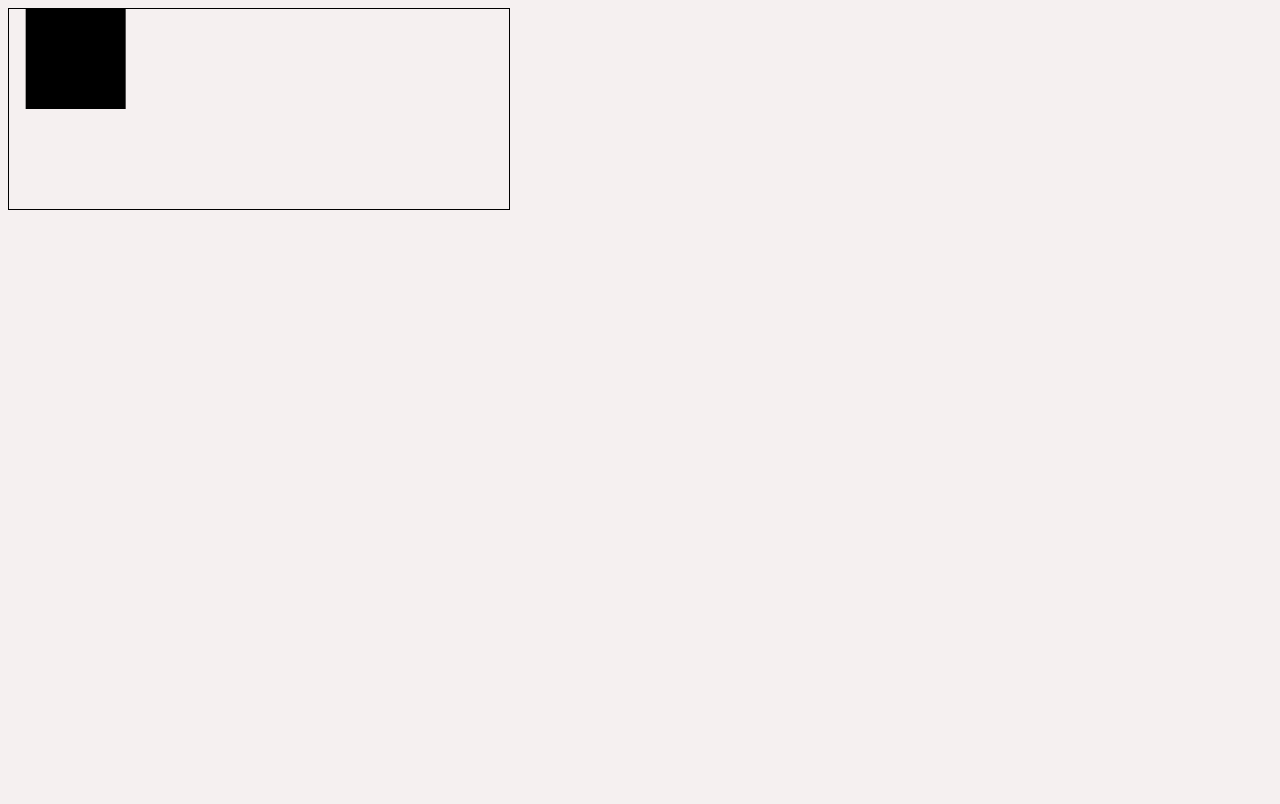
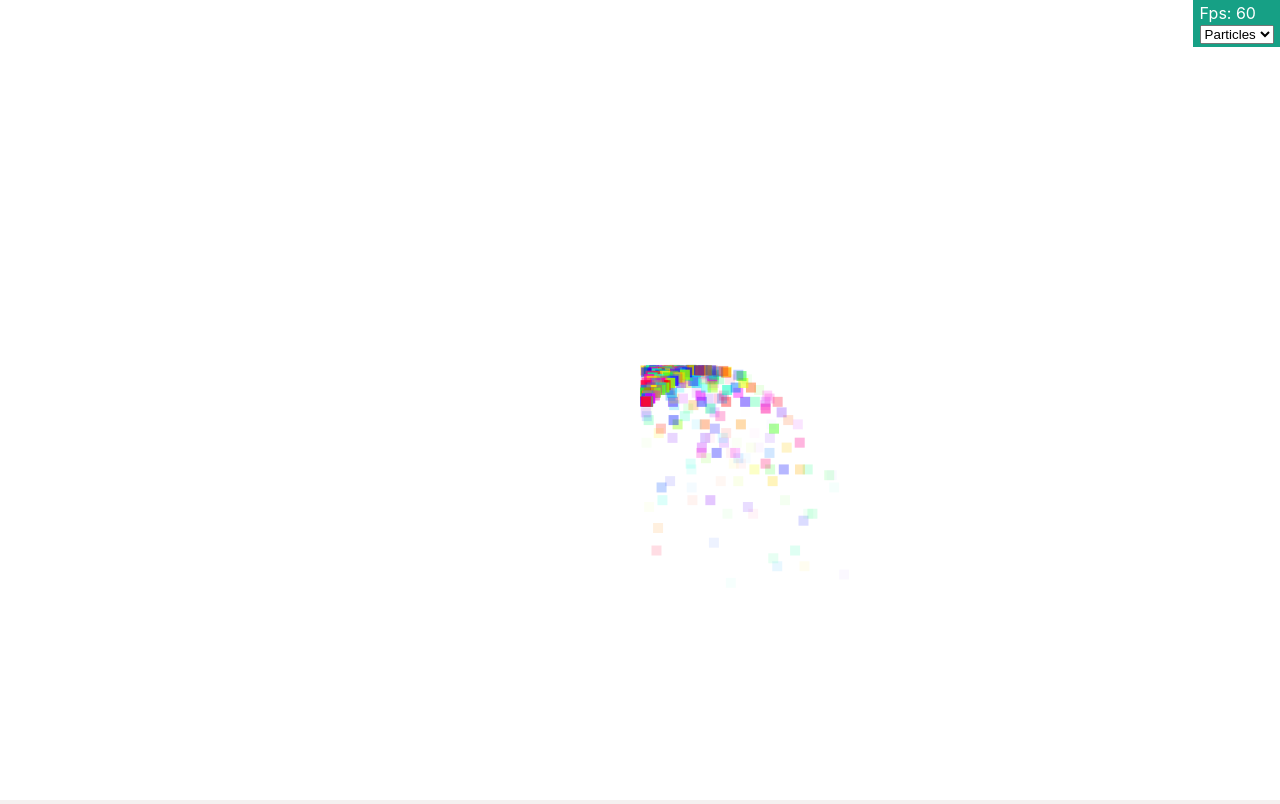
Before and after one commit to Menziess/JS-Super-Simple-Graphics-Boilerplate, a plain HTML site: page index.html in a window 1280 px wide. Drawn offline with Linux system fonts and the light colour scheme.

Commit message:
Added one single event as an example.

```diff
--- a/index.css
+++ b/index.css
@@ -1,8 +1,27 @@
 
 :root {
     --primary: dimgray;
+    --secondary: #16a085;
 }
 
 body {
+    font-family: -apple-system, BlinkMacSystemFont, 'Segoe UI', Roboto, Oxygen, Ubuntu, Cantarell, 'Open Sans', 'Helvetica Neue', sans-serif;
     background-color: rgb(245, 240, 240);
+    overflow: hidden;
+    margin: 0;
 }
+
+canvas {
+    width: 100vw;
+    height: 100vh;
+    background: white;
+}
+
+#menu {
+    position: absolute;
+    right: 0;
+    top: 0;
+    background: var(--secondary);
+    padding: 0.2em 0.4em 0.2em 0.4em;
+    color: white;
+}
--- a/index.html
+++ b/index.html
@@ -10,8 +10,20 @@
 </head>
 
 <body>
-    <canvas id="canvas" width="500" height="200" style="border:1px solid #000000;">
-    </canvas>
+    <div id="root">
+        <div id="menu">
+            <span>Fps:
+                <span id="fpsMeter">0</span>
+            </span>
+            <br>
+            <select id="select">
+
+            </select>
+        </div>
+        <canvas id="canvas"></canvas>
+    </div>
+    <script src="src/effects.js"></script>
+    <script src="src/renderer.js"></script>
     <script src="index.js"></script>
 </body>
 
--- a/index.js
+++ b/index.js
@@ -1,39 +1,30 @@
 
 const canvas = document.getElementById('canvas')
-const context = canvas.getContext('2d')
+const context = this.canvas.getContext('2d')
 
-class Main {
-    constructor(canvas, context) {
-        this.canvas = canvas
-        this.context = context
-        this.context.fillRect(this.x, 0, 100, 100)
-        this.runner = new Runner(canvas, context)
-    }
+// Renderer renders effects.
+renderer = new Renderer(
+    canvas, context,
+    new Particles(canvas, context),
+    0.02
+)
+
+// Effect classes.
+effects = [
+    "Particles",
+    "Test",
+]
+
+// Select for effects.
+select = document.getElementById('select')
+for (const i in effects) {
+    const option = document.createElement("option")
+    option.text = effects[i]
+    option.value = effects[i]
+    select.appendChild(option)
 }
 
-class Runner {
-
-    constructor(canvas, context) {
-        this.canvas = canvas
-        this.context = context
-        this.lastRender = 0
-        this.x = 0
-        this.loop()
-    }
-
-    draw(delta) {
-        this.context.clearRect(0, 0, this.canvas.width, this.canvas.height)
-        this.x += delta / 300
-        this.context.fillRect(this.x, 0, 100, 100)
-    }
-
-    loop() {
-        let now = Date.now(),
-            delta = now - (this.lastRender || now);
-        this.lastRender = now;
-        this.draw(delta)
-        requestAnimationFrame(() => this.loop());
-    }
+// On select, use factory to create effect object.
+select.onchange = () => {
+    renderer.newEffect = new Particles(canvas, context)
 }
-
-new Main(canvas, context)
--- /dev/null
+++ b/src/effects.js
@@ -0,0 +1,58 @@
+
+class Particles {
+    constructor(canvas, context) {
+        this.canvas = canvas
+        this.context = context
+        this.particles = {}
+        this.particleIndex = 0
+    }
+
+    spawn(n) {
+        const x = this.canvas.width / 2
+        const y = this.canvas.height / 2
+        const life = 200
+
+        for (let i = 0; i < n; i++) {
+            new Particle(this.particleIndex++, this.particles, x, y, life)
+        }
+    }
+
+    step(self, delta) {
+
+        self.spawn(10)
+
+        for (const particle in self.particles) {
+            if (self.particles.hasOwnProperty(particle)) {
+                let p = self.particles[particle]
+                p.draw(self.context, delta)
+                if (p.life < 0) delete self.particles[particle]
+            }
+        }
+    }
+}
+
+class Particle {
+    constructor(id, particles, x, y, life) {
+        this.id = id
+        particles[this.id] = this
+        this.x = x
+        this.y = y
+        this.life = Math.random() * 255
+
+        this.vx = Math.random() * 10
+        this.vy = -10
+        this.gravity = 0.5
+    }
+
+    draw(context, delta) {
+        this.x += delta * this.vx
+        this.y += delta * this.vy
+        this.vy += this.gravity
+
+        context.fillStyle =
+            "hsla(" + parseInt(Math.random() * 360, 10) +
+            ",100%, 50%, " + this.life / 255 + ")"
+        context.fillRect(this.x, this.y, 10, 10)
+        this.life -= delta * 10
+    }
+}
--- /dev/null
+++ b/src/renderer.js
@@ -0,0 +1,94 @@
+
+class Renderer {
+    constructor(canvas, context, effect, speed) {
+        this.canvas = canvas
+        this.context = context
+        this.effect = effect
+        this.lastRender = 0
+        this.friction = 1 / speed
+        this.lastFps = 0
+        this.running = true
+        this.frames = 0
+        this.init()
+    }
+
+    set newEffect(effect) {
+        if (effect && effect.step != "undefined")
+            this.effect = effect
+        else
+            console.warn("Something is wrong with the selected effect.")
+        this.clearCanvas()
+    }
+
+    /**
+     * Called each frame, calls the provided effect.
+     * @param {float} delta
+     */
+    draw(delta) {
+        this.context.clearRect(0, 0, this.canvas.width, this.canvas.height)
+        this.effect.step(this.effect, delta / this.friction)
+    }
+
+    /**
+     * Clears canvas.
+     */
+    clearCanvas() {
+        this.context.clearRect(0, 0, this.canvas.width, this.canvas.height)
+    }
+
+    /**
+     * Main loop, manages fps and state.
+     */
+    loop() {
+        if (document.hidden) { this.running = false }
+
+        let now = Date.now(),
+            delta = now - (this.lastRender || now)
+        this.lastRender = now;
+
+        if (this.running) {
+            this.draw(delta)
+            this.frames++
+        }
+
+        requestAnimationFrame(() => this.loop());
+
+        // Display fps and position
+        if (now - this.lastFps > 999) {
+            document.getElementById('fpsMeter').innerText = this.frames
+            this.lastFps = now;
+            this.frames = 0;
+        }
+    }
+
+    /**
+     * Manage resizing and pausing of renderer.
+     */
+    init() {
+        window.addEventListener("resize",
+            this.aspectRatio.bind(this),
+            false)
+        window.addEventListener("keyup", (e) => {
+            if (e.keyCode == 32) {
+                this.pause()
+            }
+        })
+        this.aspectRatio()
+        this.loop()
+    }
+
+    /**
+     * Manages aspect ratio.
+     */
+    aspectRatio() {
+        this.canvas.width = window.innerWidth
+        this.canvas.height = window.innerHeight
+        this.draw(1e-30)
+    }
+
+
+    /**
+     * Toggles rendering.
+     */
+    pause() { this.running = !this.running }
+}
```
